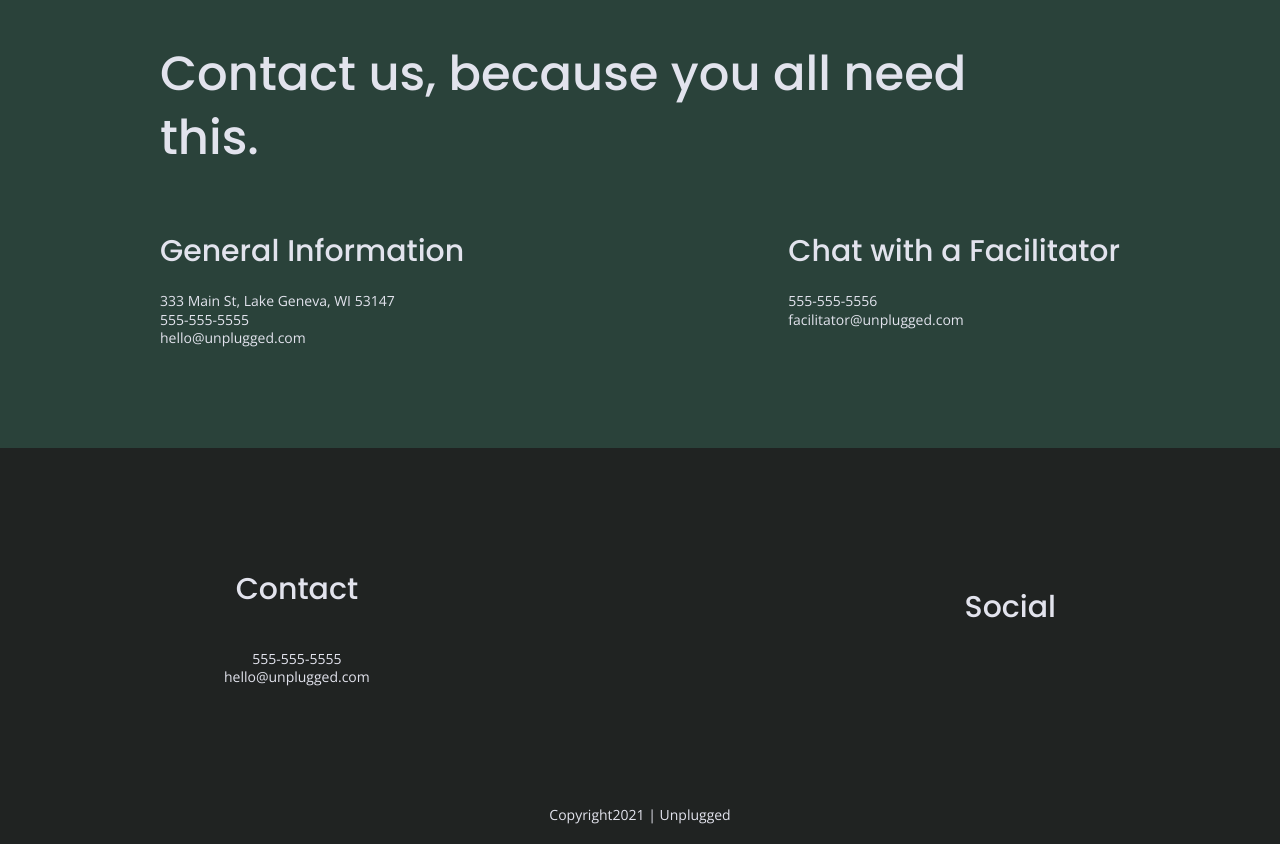
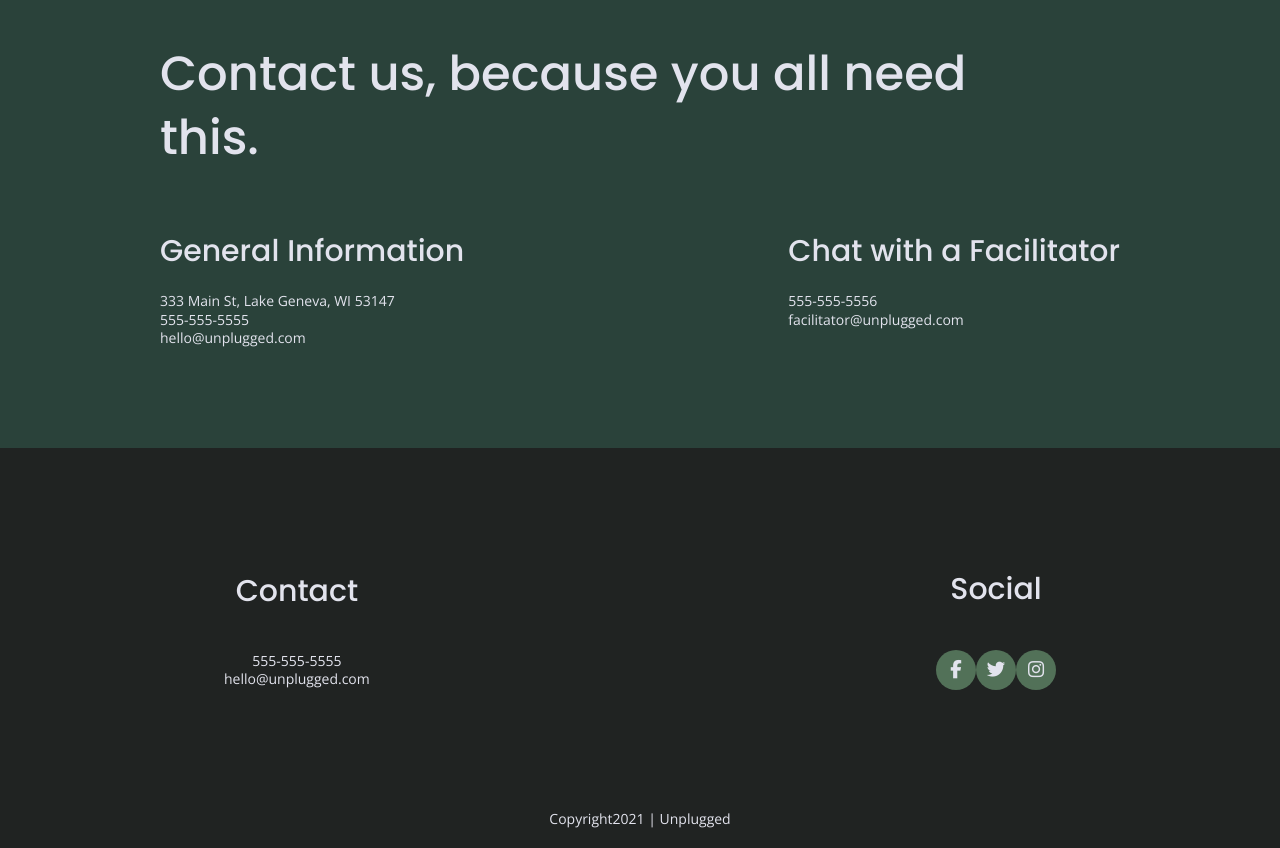
Before and after one commit to Q-L-E/unplugged, a website: page about/index.html in a window 1280 px wide. Shown: the part 1202-2050 px from the top of the page. Drawn offline with nearby package versions, Linux system fonts and the light colour scheme.

Commit message:
Added awesome font icons and style to all 3 hmtl files

```diff
--- a/about/index.html
+++ b/about/index.html
@@ -100,12 +100,20 @@
             </p>
            </address>
         </div>
-        <div clas="soical">
+        <div clas="social">
           <h4>Social</h4>
-          <div class="soical-icons">
+          <div class="social-icons">
             <p>
-              <a href="https://www.facebook.com/quinnin.l.evans" target="_blank"></a></p>
+              <a href="https://www.facebook.com/quinnin.l.evans" target="_blank"><i class="fab fa-facebook-f"></i>
+             </a>
+           </p>
             <!--Add other social links here-->
+            <p>
+             <a href="https://twitter.com" target="_blank"><i class="fab fa-twitter"></i></a>
+           </p>
+           <p>
+             <a href="https://www.instagram.com" target="_blank"><i class="fab fa-instagram"></i></a>
+           </p>
           </div>
         </div>
       </div><!--footer content ends-->
--- a/css/main.css
+++ b/css/main.css
@@ -230,11 +230,18 @@ footer .social-icons {
 }
 
 footer .social-icons p {
+  background-color:#527158;
+  border-radius:50%;
+  width:40px;
+  height:40px;
   display: flex;
   justify-content: center;
   align-items: center;
 }
 
+footer .social-icons p i {
+  font-size: 1.3125em;
+}
 footer .copyright {
   margin: 20px 0;
 }
@@ -325,7 +332,7 @@ input[type=button] {
   flex-flow: row wrap;
 }
 
-.features i{
+.features i {
   font-size: 3.75em;
   margin-bottom: 40px;
 }
```
Also changed, not shown: faq/index.html (+11 -3 lines), index.html (+11 -3 lines).
